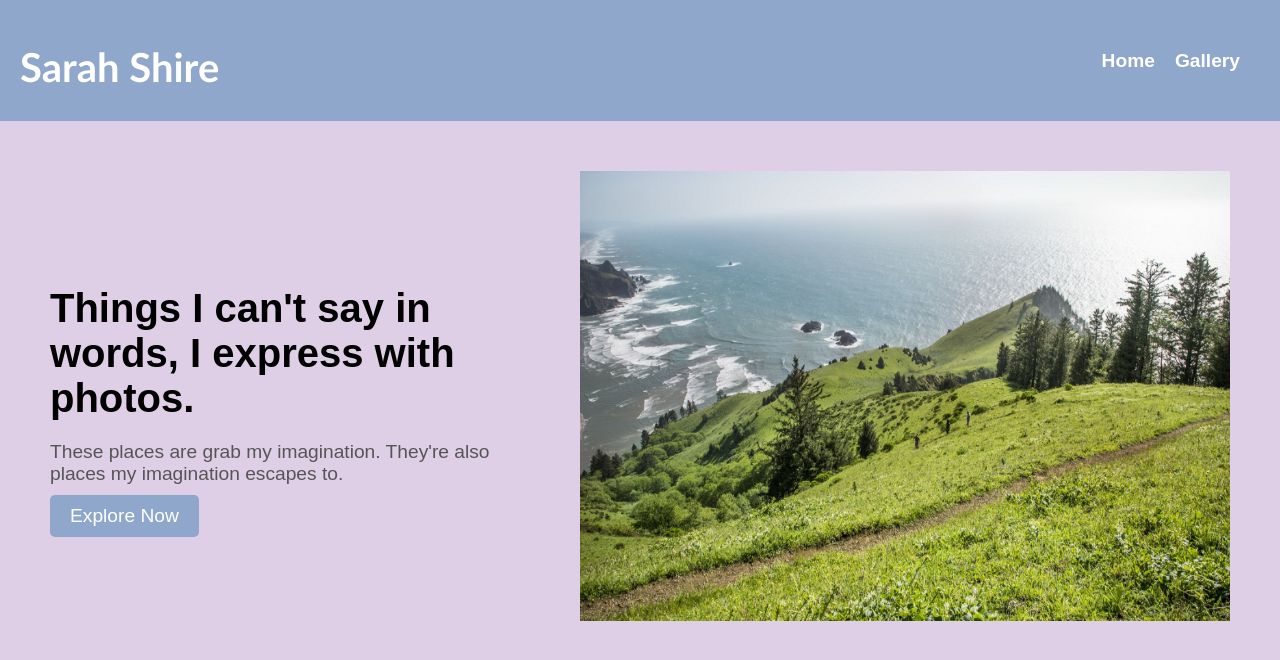
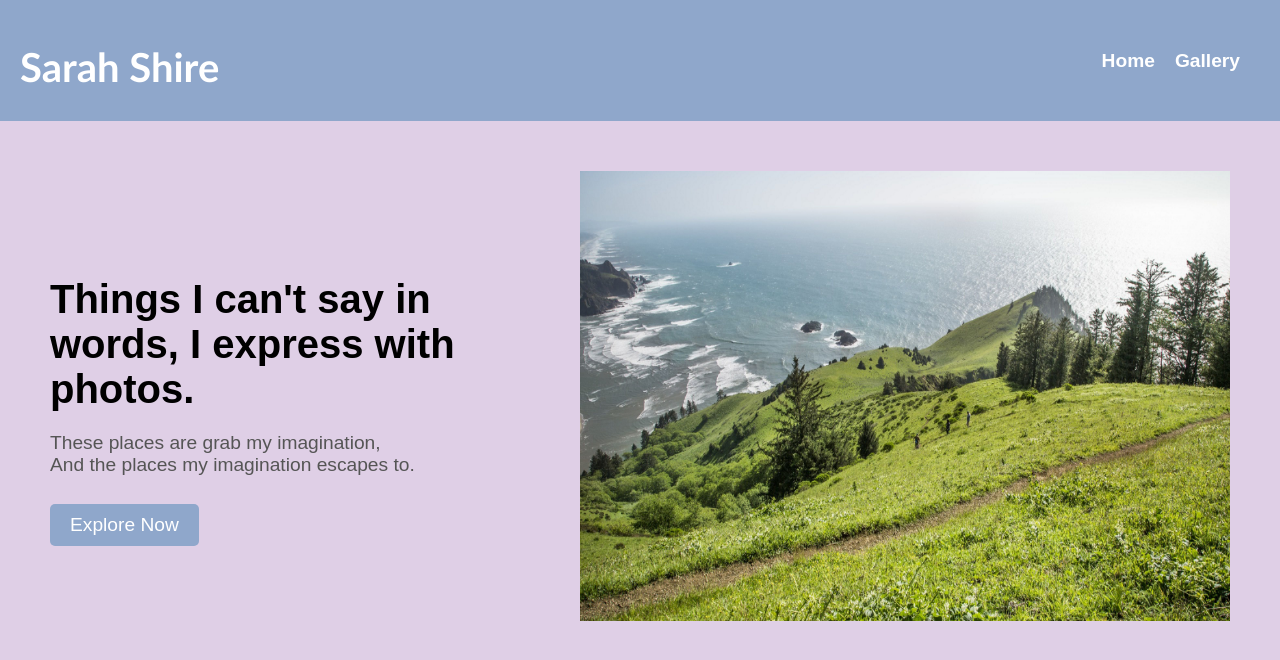
Before and after one commit to JackSawyerWATX/photo-gallery, a React (Create React App) app: page / in a window 1280 px wide. Shown: the top 660 px of the page. Built offline with nearby package versions, Linux system fonts and the light colour scheme.

Commit message:
Intro page formatting

```diff
--- a/src/components/Introduction.js
+++ b/src/components/Introduction.js
@@ -22,9 +22,10 @@ const Introduction = () => {
                     </h1>
 
                     <p>
-                        These places are grab my imagination.
-                        They're also places my imagination escapes to.
+                        These places are grab my imagination, <br />
+                        And the places my imagination escapes to.
                     </p>
+                        <br />
                     <button onClick={handleClick} className="explore-button">
                         Explore Now
                     </button>
```
